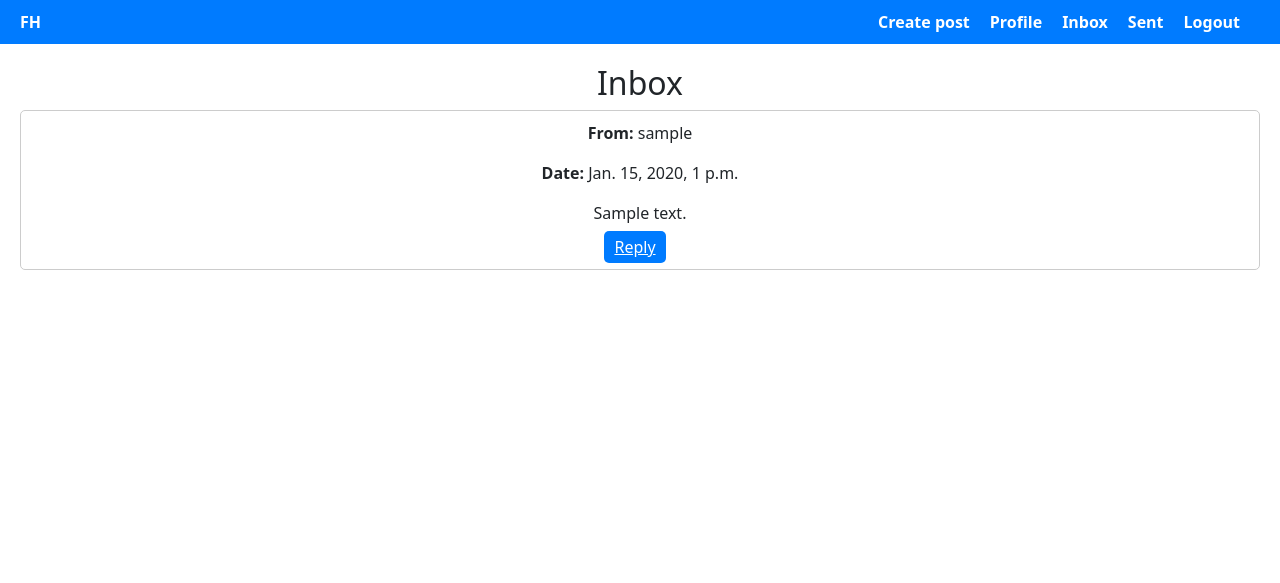
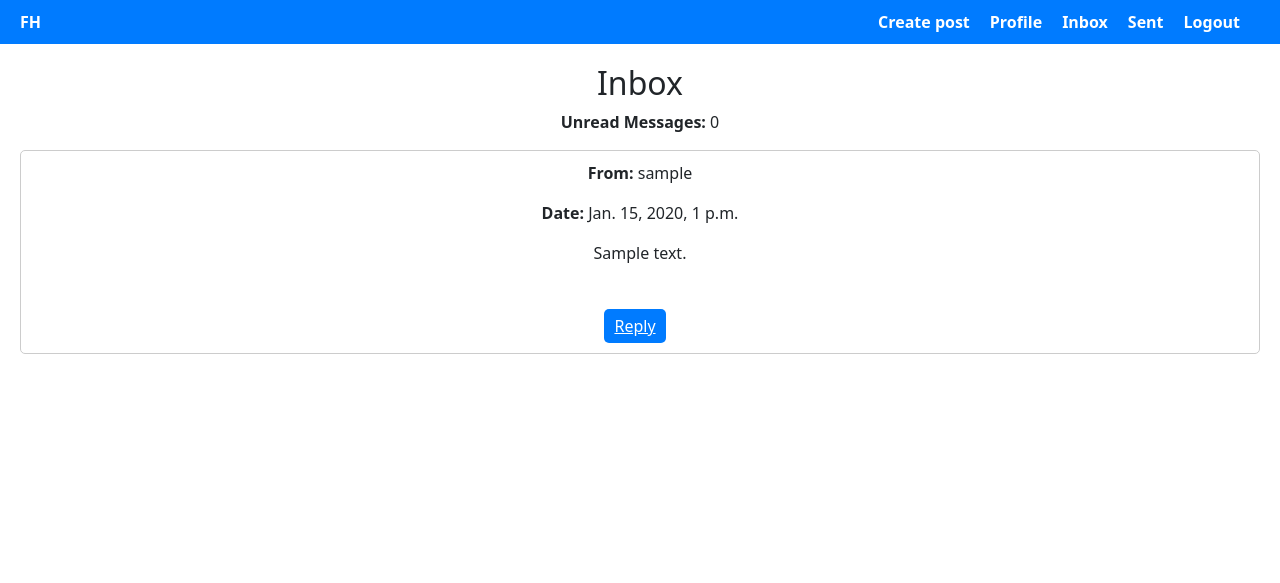
Before and after one commit to vadzimbudnikau/social_network_project, a Django app: page /messages/inbox/ in a window 1280 px wide. Shown: the top 583 px of the page. Run offline with Django 4.2, Linux system fonts and the light colour scheme; a user stored in the database is signed in; tables that the repository leaves empty hold one stand-in row (values such as "Sample post"); some libraries are stand-ins or nearby versions.

Commit message:
Update inbox view and template

```diff
--- a/accounts/static/accounts/css/style.css
+++ b/accounts/static/accounts/css/style.css
@@ -148,6 +148,15 @@ nav .right {
 
 main {
     flex: 1;
+}
+/* Стили для счетчика непрочитанных сообщений */
+.unread-count {
+    background-color: #ff4136; /* Цвет фона */
+    color: #fff; /* Цвет текста */
+    font-size: 12px; /* Размер шрифта */
+    padding: 2px 6px; /* Внутренние отступы */
+    border-radius: 10px; /* Закругленные углы */
+    margin-left: 5px; /* Отступ слева от текста */
 }
 
 footer {
--- /dev/null
+++ b/accounts/static/accounts/img/favicon_io/about.txt
@@ -0,0 +1,6 @@
+This favicon was generated using the following font:
+
+- Font Title: Carter One
+- Font Author: Copyright (c) 2011 by vernon adams. All rights reserved.
+- Font Source: http://fonts.gstatic.com/s/carterone/v17/q5uCsoe5IOB2-pXv9UcNIxR2hYxREMs.ttf
+- Font License: SIL Open Font License, 1.1 (http://scripts.sil.org/OFL))
--- a/accounts/templates/accounts/base.html
+++ b/accounts/templates/accounts/base.html
@@ -11,6 +11,12 @@
     <!-- Bootstrap CSS -->
     <link rel="stylesheet" href="{% static 'css/bootstrap.min.css' %}">
     <link rel="stylesheet" href="https://cdnjs.cloudflare.com/ajax/libs/font-awesome/6.0.0-beta3/css/all.min.css">
+    <!-- Favicon -->
+    <link rel="apple-touch-icon" sizes="180x180" href="{% static 'accounts/img/favicon_io/apple-touch-icon.png' %}">
+    <link rel="icon" type="image/png" sizes="32x32" href="{% static 'accounts/img/favicon_io/favicon-32x32.png' %}">
+    <link rel="icon" type="image/png" sizes="16x16" href="{% static 'accounts/img/favicon_io/favicon-16x16.png' %}">
+    <link rel="manifest" href="{% static 'accounts/img/favicon_io/site.webmanifest' %}">
+
 </head>
 
 <body>
@@ -24,7 +30,7 @@
             <ul>
                 <li><a href="{% url 'posts:create_post' %}">Create post</a></li>
                 <li><a href="{% url 'accounts:profile' slug=user.profile.slug %}">Profile</a></li>
-                <li><a href="{% url 'private_messages:inbox' %}">Inbox</a></li>
+                <li><a href="{% url 'private_messages:inbox' %}">Inbox{% if unread_message_count > 0 %}<span class="unread-count">{{ unread_message_count }}</span>{% endif %}</a></li>
                 <li><a href="{% url 'private_messages:sent' %}">Sent</a></li>
                 <li><a href="{% url 'accounts:logout' %}">Logout</a></li>
             </ul>
--- /dev/null
+++ b/private_messages/context_processors.py
@@ -0,0 +1,10 @@
+# private_messages/context_processors.py
+
+from .models import Message
+
+
+def unread_message_count(request):
+    unread_count = 0
+    if request.user.is_authenticated:
+        unread_count = Message.objects.filter(recipient=request.user, is_read=False).count()
+    return {'unread_message_count': unread_count}
--- a/private_messages/models.py
+++ b/private_messages/models.py
@@ -11,6 +11,7 @@ class Message(models.Model):
                                   null=True)
     content = models.TextField()
     timestamp = models.DateTimeField(auto_now_add=True)
+    is_read = models.BooleanField(default=False)
 
     def __str__(self):
         """
--- a/private_messages/static/private_messages/css/messages.css
+++ b/private_messages/static/private_messages/css/messages.css
@@ -76,10 +76,38 @@
     border-radius: 5px;
     cursor: pointer;
     text-align: center;
+    display: inline-block;
+    margin-top: 10px;
 }
 
 .btn-primary:hover {
     background-color: #0056b3;
+    text-decoration: none;
+}
+
+/* Стиль для блока с кнопкой "Mark as Read" */
+.mark-read-form form {
+    display: inline-block;
+    margin-top: 10px;
+    margin: 0;
+    padding: 0;
+    background-color: #f9f9f9;
+    border: none;
+    box-shadow: none;
+}
+
+.mark-read-button {
+    background-color: #28a745;
+    color: #fff;
+    border: none;
+    padding: 5px 10px;
+    border-radius: 5px;
+    cursor: pointer;
+
+}
+
+.mark-read-button:hover {
+    background-color: #218838;
     text-decoration: none;
 }
 
--- a/private_messages/templates/private_messages/inbox.html
+++ b/private_messages/templates/private_messages/inbox.html
@@ -1,5 +1,3 @@
-<!-- inbox.html -->
-
 {% extends 'accounts/base.html' %}
 
 {% block title %}Inbox{% endblock %}
@@ -7,6 +5,7 @@
 {% block content %}
 <div class="inbox">
   <h2>Inbox</h2>
+  <p><strong>Unread Messages:</strong> {{ unread_count }}</p>
   <ul class="message-list">
     {% for message in inbox %}
     <li class="message-item">
@@ -15,6 +14,15 @@
         <p><strong>Date:</strong> {{ message.timestamp }}</p>
       </div>
       <p class="message-content">{{ message.content }}</p>
+      <div class="mark-read-form">
+        <form method="post" action="{% url 'private_messages:inbox' %}">
+          {% csrf_token %}
+          <input type="hidden" name="message_id" value="{{ message.id }}">
+          {% if not message.is_read %}
+          <button type="submit" class="mark-read-button">Mark as Read</button>
+          {% endif %}
+        </form>
+      </div>
       <a href="{% url 'private_messages:send_message' %}?receiver={{ message.sender.id }}" class="btn-primary">Reply</a>
     </li>
     {% endfor %}
--- a/private_messages/views.py
+++ b/private_messages/views.py
@@ -1,5 +1,5 @@
 from django.contrib.auth.mixins import LoginRequiredMixin
-from django.shortcuts import render, redirect
+from django.shortcuts import render, redirect, get_object_or_404
 from django.views import View
 from django.views.generic import ListView
 from .models import Message
@@ -70,23 +70,22 @@ class SendMessageView(LoginRequiredMixin, View):
 class InboxView(LoginRequiredMixin, ListView):
     """
     View for displaying the inbox of the authenticated user.
-
-    Requires the user to be logged in. Displays the received messages of the authenticated user.
-
-    Attributes:
-        model (Message): The Message model class.
-        template_name (str): The template name for rendering the inbox page.
-        context_object_name (str): The context variable name for the inbox messages list.
-        paginate_by (int): The number of messages to display per page.
-
-    Methods:
-        get_queryset(self): Get the list of messages filtered by recipient.
     """
-
     model = Message
     template_name = 'private_messages/inbox.html'
     context_object_name = 'inbox'
     paginate_by = 10
+
+    def get_context_data(self, **kwargs):
+        """
+        Get the context data for the inbox view, including the count of unread messages.
+        """
+        context = super().get_context_data(**kwargs)
+        unread_count = Message.objects.filter(recipient=self.request.user, is_read=False).count()
+        self.request.user.profile.unread_message_count = unread_count
+        self.request.user.profile.save()
+        context['unread_count'] = unread_count
+        return context
 
     def get_queryset(self):
         """
@@ -96,6 +95,26 @@ class InboxView(LoginRequiredMixin, ListView):
             QuerySet: The filtered messages queryset.
         """
         return Message.objects.filter(recipient=self.request.user).order_by('-timestamp')
+
+    def post(self, request, *args, **kwargs):
+        """
+        Handle POST request to mark a message as read.
+        """
+        message_id = request.POST.get('message_id')
+
+        if message_id:
+            message = get_object_or_404(Message, pk=message_id)
+
+            if message.recipient == request.user and not message.is_read:
+                message.is_read = True
+                message.save()
+
+                # Update the count of unread messages in the user's profile
+                unread_count = Message.objects.filter(recipient=request.user, is_read=False).count()
+                request.user.profile.unread_message_count = unread_count
+                request.user.profile.save()
+
+        return redirect('private_messages:inbox')
 
 
 class SentView(LoginRequiredMixin, ListView):
--- a/social_network_project/settings.py
+++ b/social_network_project/settings.py
@@ -66,6 +66,7 @@ TEMPLATES = [
                 'django.contrib.auth.context_processors.auth',
                 'django.contrib.messages.context_processors.messages',
                 'accounts.context_processors.add_slug_to_context',
+                'private_messages.context_processors.unread_message_count',
             ],
         },
     },
@@ -100,7 +101,6 @@ AUTH_PASSWORD_VALIDATORS = [
     },
 ]
 
-
 # Internationalization
 # https://docs.djangoproject.com/en/4.2/topics/i18n/
 
@@ -118,7 +118,6 @@ USE_TZ = True
 STATIC_URL = 'static/'
 STATIC_ROOT = os.path.join(BASE_DIR / 'staticfiles')
 
-
 # Default primary key field type
 # https://docs.djangoproject.com/en/4.2/ref/settings/#default-auto-field
 
```
Also changed, not shown: accounts/static/accounts/img/favicon_io/android-chrome-192x192.png (added), accounts/static/accounts/img/favicon_io/android-chrome-512x512.png (added), accounts/static/accounts/img/favicon_io/apple-touch-icon.png (added), accounts/static/accounts/img/favicon_io/favicon-16x16.png (added), accounts/static/accounts/img/favicon_io/favicon-32x32.png (added), accounts/static/accounts/img/favicon_io/favicon.ico (added), accounts/static/accounts/img/favicon_io/site.webmanifest (added), private_messages/migrations/0003_message_is_read.py (added). Lines whose indentation alone changed are shown as unchanged.
